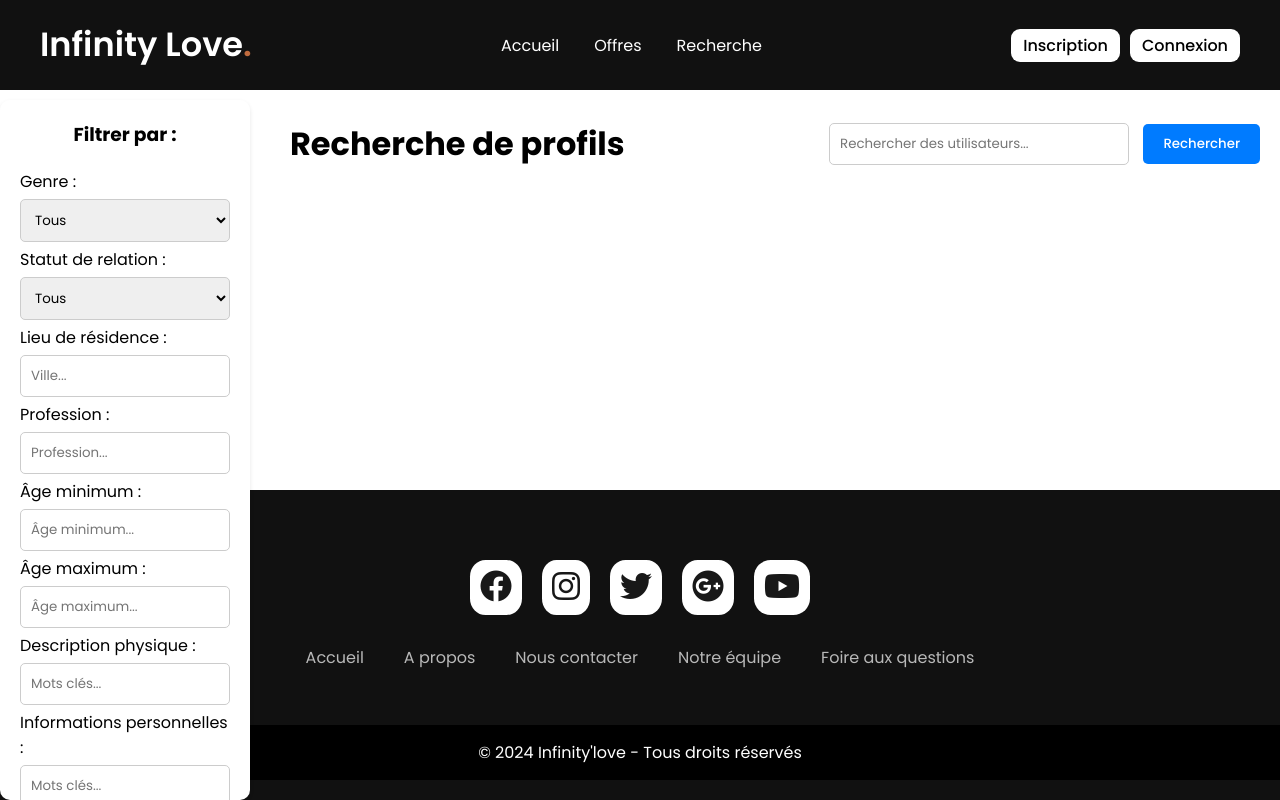
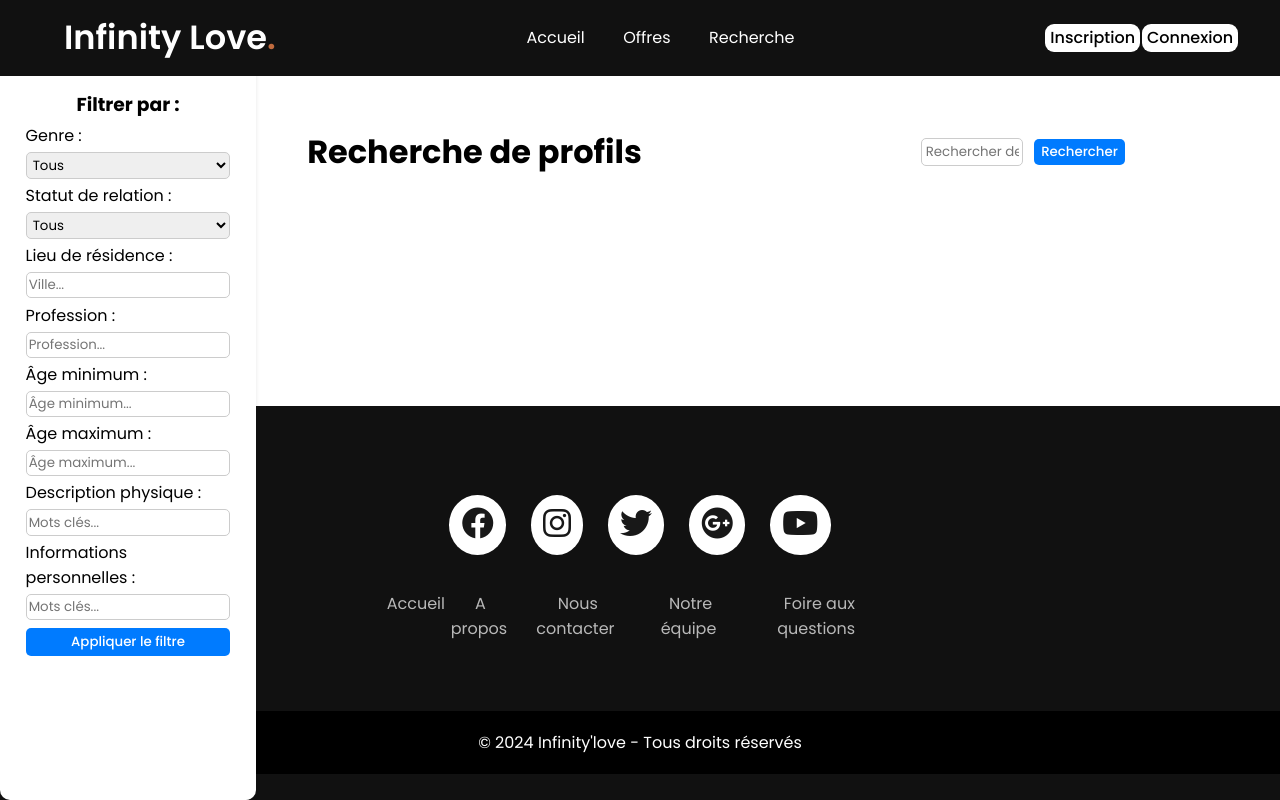
Before and after one commit to MaximilienCY/CY-Projet-MI4-S2, a PHP site: page /recherche.php in a window 1280 px wide. Run offline with PHP 8.4, Linux system fonts and the light colour scheme.

Commit message:
Update recherche.css

```diff
--- a/MOI/recherche.css
+++ b/MOI/recherche.css
@@ -28,7 +28,7 @@ header {
   top: 0;
   left: 0;
   width: 100%;
-  padding: 20px;
+  padding: 1% 0;
   background-color: #111;
   z-index: 1000;
 }
@@ -37,7 +37,7 @@ header .navbar {
   display: flex;
   align-items: center;
   justify-content: space-between;
-  max-width: 1200px;
+  width: 90%;
   margin: 0 auto;
 }
 
@@ -55,14 +55,14 @@ header .navbar {
 .navbar .menu-links {
   display: flex;
   list-style: none;
-  gap: 35px;
+  gap: 5%;
   flex-grow: 1;
   justify-content: center;
 }
 
 .navbar button {
   background: #fff;
-  padding: 4px 12px;
+  padding: 1% 3%;
   border: none;
   font-size: 1rem;
   border-radius: 9px;
@@ -88,39 +88,39 @@ header .navbar {
 
 .navbar .auth-buttons {
   display: flex;
-  gap: 10px;
+  gap: 1%;
 }
 
 .main-content {
   display: flex;
-  margin-top: 100px;
+  margin-top: 8%;
   width: 100%;
   flex: 1;
 }
 
 .sidebar {
   position: fixed;
-  top: 100px;
+  top: 8%;
   left: 0;
-  width: 250px;
-  padding: 20px;
+  width: 20%;
+  padding: 2%;
   background-color: #fff;
   box-shadow: 0 2px 4px rgba(0, 0, 0, 0.1);
   border-radius: 10px;
-  height: calc(100% - 100px);
+  height: calc(100% - 8%);
   overflow-y: auto;
 }
 
 .sidebar h3 {
   text-align: center;
-  margin-bottom: 20px;
+  margin-bottom: 2%;
 }
 
 .sidebar input[type="text"],
 .sidebar input[type="number"],
 .sidebar select {
-  padding: 10px;
-  margin: 5px 0;
+  padding: 1%;
+  margin: 2% 0;
   border: 1px solid #ccc;
   border-radius: 5px;
   width: 100%;
@@ -128,8 +128,8 @@ header .navbar {
 
 .sidebar button {
   width: 100%;
-  padding: 10px;
-  margin-top: 10px;
+  padding: 2%;
+  margin-top: 2%;
   background-color: #007bff;
   color: white;
   border: none;
@@ -145,15 +145,15 @@ header .navbar {
 
 .content {
   flex: 1;
-  margin-left: 270px; /* Add some margin to the left to make space for the sidebar */
-  padding: 20px;
+  margin-left: 22%;
+  padding: 2%;
 }
 
 .profile-container {
   display: grid;
-  grid-template-columns: repeat(auto-fill, minmax(250px, 1fr));
-  gap: 20px;
-  max-width: 1200px;
+  grid-template-columns: repeat(auto-fill, minmax(25%, 1fr));
+  gap: 2%;
+  width: 100%;
   margin: 0 auto;
 }
 
@@ -185,30 +185,30 @@ header .navbar {
 }
 
 .profile-details h3 {
-  margin: 0 0 10px 0;
+  margin: 0 0 2% 0;
 }
 
 .search-bar {
   display: flex;
   align-items: center;
   justify-content: space-between;
-  margin-bottom: 20px;
+  margin-bottom: 2%;
 }
 
 .search-bar h1 {
-  margin-right: 20px;
+  margin-right: 2%;
 }
 
 .search-bar input[type="text"] {
-  padding: 10px;
-  margin: 0 10px;
+  padding: 1%;
+  margin: 0 2%;
   border: 1px solid #ccc;
   border-radius: 5px;
-  width: 300px;
+  width: 30%;
 }
 
 .search-bar button {
-  padding: 10px 20px;
+  padding: 1% 2%;
   background-color: #007bff;
   color: white;
   border: none;
@@ -224,28 +224,28 @@ header .navbar {
 
 footer {
   background-color: #111;
-  padding: 20px 0;
+  padding: 2% 0;
   width: 100%;
   text-align: center;
   color: white;
 }
 
 .footerContainer {
-  padding: 40px 20px;
+  padding: 4% 2%;
 }
 
 .socialIcons {
   display: flex;
   justify-content: center;
-  margin-bottom: 20px;
+  margin-bottom: 2%;
 }
 
 .socialIcons a {
   text-decoration: none;
-  padding: 10px;
+  padding: 1%;
   background-color: white;
-  margin: 10px;
-  border-radius: 30%;
+  margin: 1%;
+  border-radius: 50%;
 }
 
 .socialIcons a i {
@@ -265,7 +265,7 @@ footer {
 }
 
 .footerNav {
-  margin: 15px 0;
+  margin: 1.5% 0;
 }
 
 .footerNav ul {
@@ -276,7 +276,7 @@ footer {
 
 .footerNav ul li a {
   color: white;
-  margin: 20px;
+  margin: 2%;
   text-decoration: none;
   font-size: 1em;
   opacity: 0.7;
@@ -289,7 +289,7 @@ footer {
 
 .footerBottom {
   background-color: #000;
-  padding: 15px;
+  padding: 1.5%;
   text-align: center;
   color: white;
 }
```
Also changed, not shown: other parts of MOI/recherche.css (+24 -6 lines).
